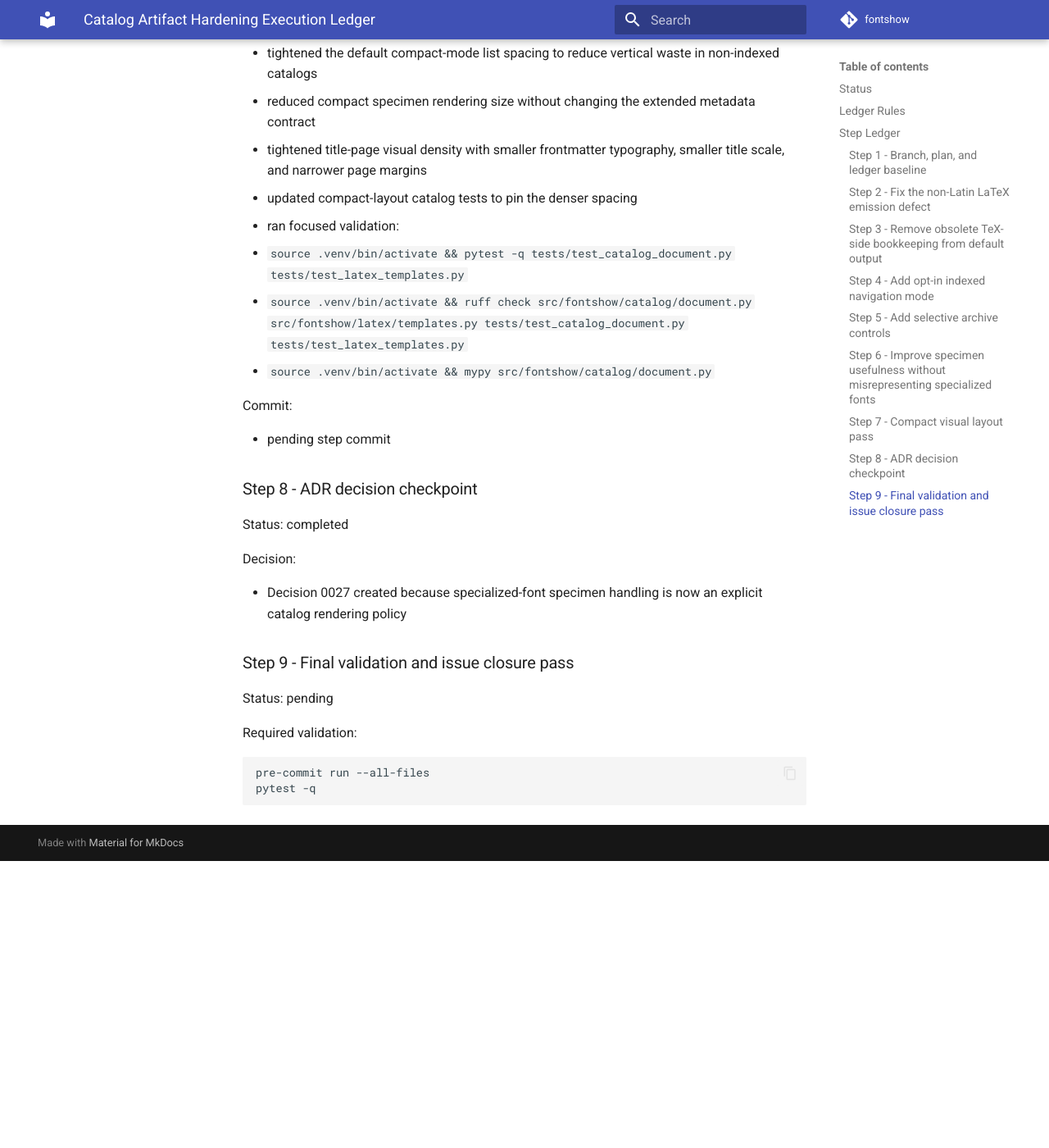
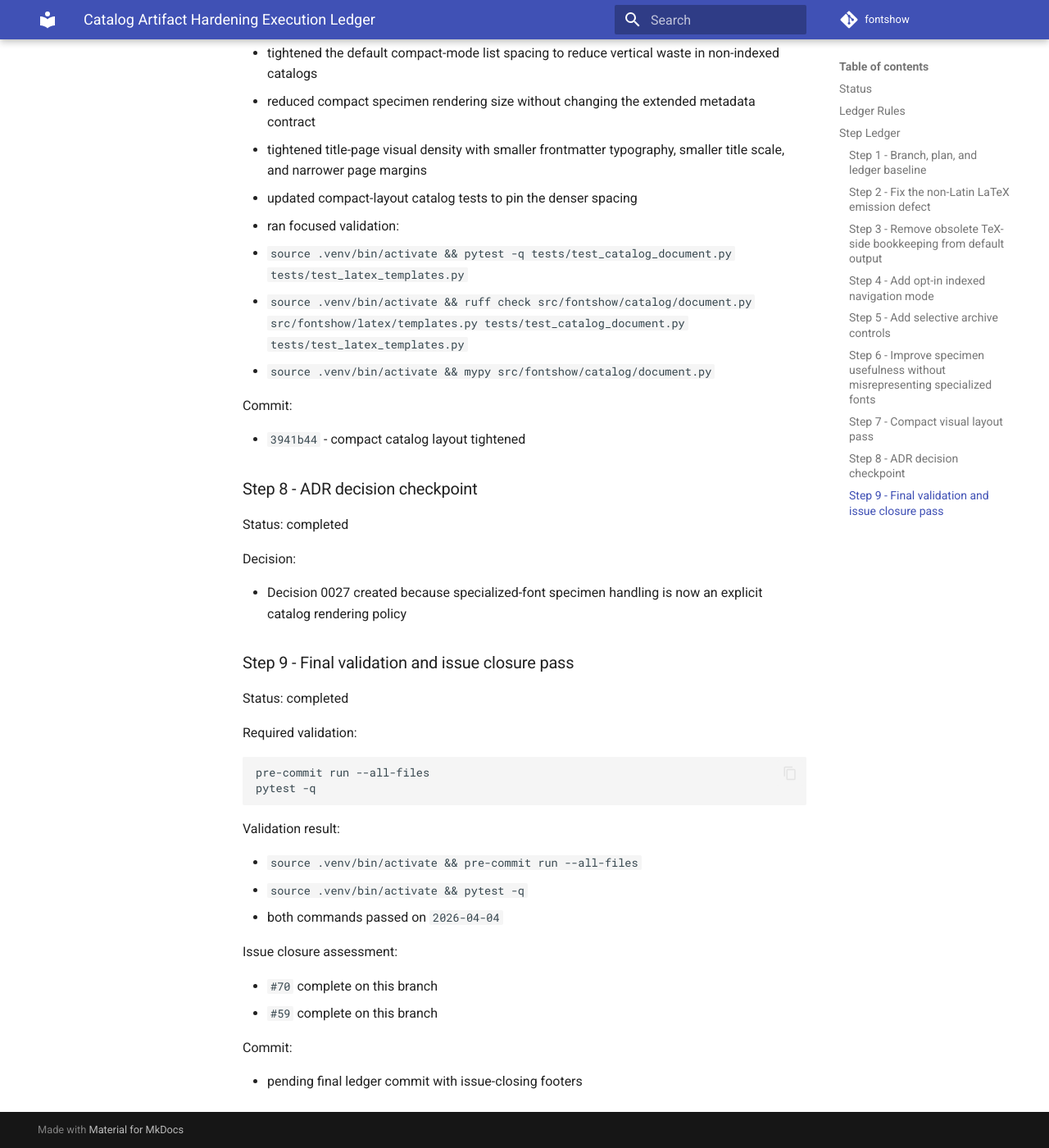
Before and after one commit to marco0560/Fontshow, an MkDocs documentation site: the page built from docs/planning/15_CATALOG_ARTIFACT_HARDENING_EXECUTION_LEDGER.md, in a window 1280 px wide and 1400 px high, scrolled down 5877 px. Shown: the whole window at 82% size. Built offline with MkDocs 1.6.1 and Material for MkDocs 9.7.7, drawn with Linux system fonts in a browser that asks for light colours; comment, search, counter and statistics services are not loaded; before the commit the page ends 6927 px from its top, so only the background shows below that.

Commit message:
docs(planning): record final validation and issue closure
Update the execution ledger with the committed hashes for the completed catalog-artifact hardening steps and record the successful branch-wide validation pass. This final ledger commit marks the roadmap work for indexed navigation and selective archives as complete on the branch.

Closes: #70

Closes: #59

````diff
--- a/docs/planning/15_CATALOG_ARTIFACT_HARDENING_EXECUTION_LEDGER.md
+++ b/docs/planning/15_CATALOG_ARTIFACT_HARDENING_EXECUTION_LEDGER.md
@@ -231,7 +231,7 @@ Verified work:
 
 Commit:
 
-- pending step commit
+- `3941b44` - compact catalog layout tightened
 
 ### Step 8 - ADR decision checkpoint
 
@@ -244,7 +244,7 @@ Decision:
 
 ### Step 9 - Final validation and issue closure pass
 
-Status: pending
+Status: completed
 
 Required validation:
 
@@ -252,3 +252,18 @@ Required validation:
 pre-commit run --all-files
 pytest -q
 ```
+
+Validation result:
+
+- `source .venv/bin/activate && pre-commit run --all-files`
+- `source .venv/bin/activate && pytest -q`
+- both commands passed on `2026-04-04`
+
+Issue closure assessment:
+
+- `#70` complete on this branch
+- `#59` complete on this branch
+
+Commit:
+
+- pending final ledger commit with issue-closing footers
````
